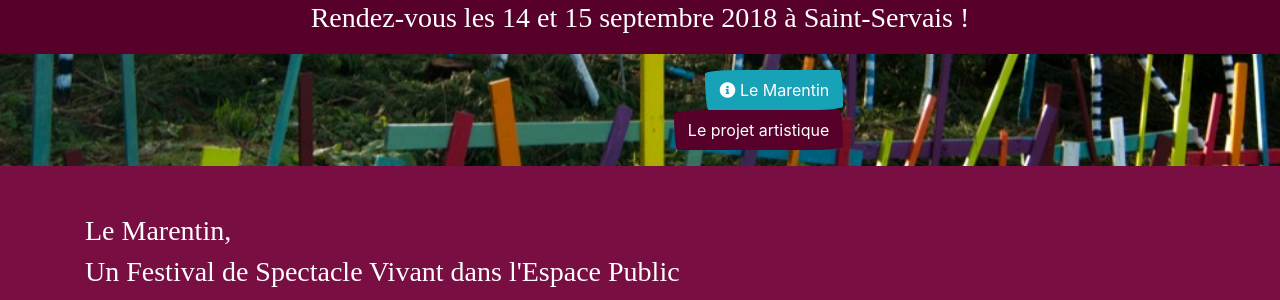
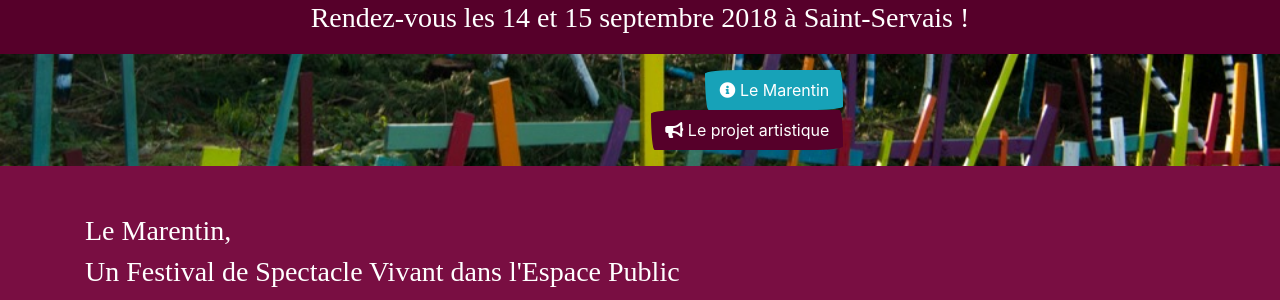
Before and after one commit to tibodut/marentin, a Jekyll site: the page built from index.html, in a window 1280 px wide and 900 px high. Shown: the part 214-514 px from the top of the window. Built offline with Jekyll 4.4.1, drawn with Linux system fonts in a browser that asks for light colours; nearby versions of some CDN libraries; some web fonts are replaced.

Commit message:
Update index.html

```diff
--- a/index.html
+++ b/index.html
@@ -18,7 +18,7 @@ layout: default
             <div class="col-sm-8 text-right">
                 <p style="line-height: 2em;">
                     <a class="btn btn-info" href="{{site.baseurl}}/#le-marentin" role="button"><span class="fa fa-info-circle"></span>  Le Marentin</a><br />
-                    <a class="btn btn-primary" href="{{site.baseurl}}/#projet-artistique" role="button"><span class="glyphicon glyphicon-bullhorn"></span> Le projet artistique</a><br />
+                    <a class="btn btn-primary" href="{{site.baseurl}}/#projet-artistique" role="button"><span class="fa fa-bullhorn"></span> Le projet artistique</a><br />
               </div>
     </div>
     </div>
@@ -65,7 +65,7 @@ layout: default
                 <h3>Un festival gratuit</h3>
             <p>Il s'agit de recourir aux collectivités publiques et à des mécènes pour financer et investir dans le festival permettant ainsi d'en préserver la gratuité.<br />
                 Le but n'étant pas de faire du profit mais de parvenir à ce que tous les acteurs du festival soient rémunérés.</p>
-            <p>Pour cette édition, nous faisons <a href="{{site.baseurl}}/soutien"/> appel à vos dons</a> afin d'atteindre cet objectif.</p>
+            <p>Pour cette édition, nous faisons <span class="fa fa-user-circle-o"> <a href="{{site.baseurl}}/soutien"/> appel à vos dons</a> afin d'atteindre cet objectif.</p>
             <p>N'hésitez pas à vous rendre aux "<span class="fa fa-info-circle"></span> Point info" sur le site du festival ou nous contacter directement par <a href="mailto:lescordesassociees@gmail.com" class="antispamEmail" title="Nous contacter" data-to="lescordesassociees~at~gmail.com" data-subject="[Message du site web] ">mail</a>.</p>
         </div>
      </div>
```
